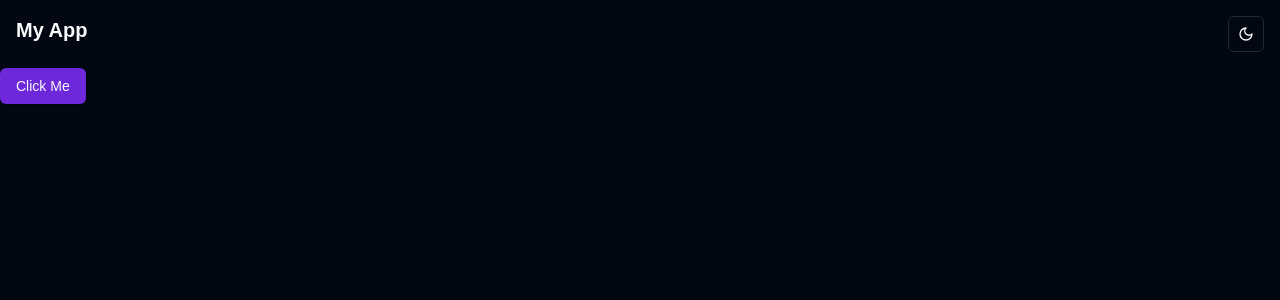
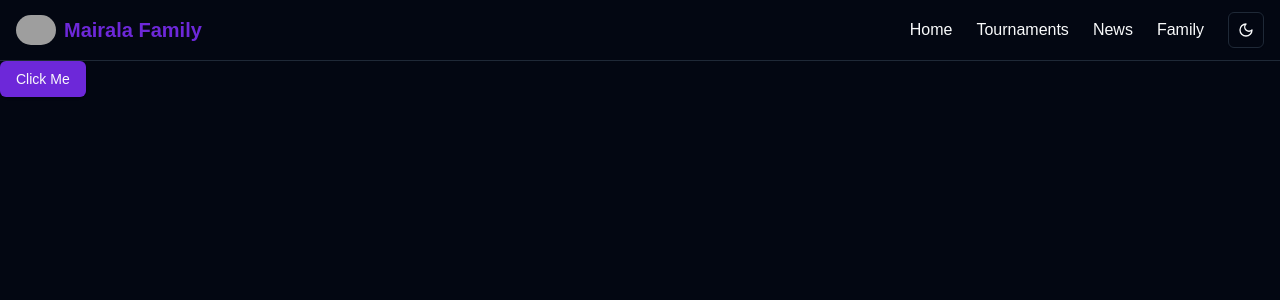
Before and after one commit to shahenwaz/mairala_family, a Next.js app: page / in a window 1280 px wide. Shown: the top 300 px of the page. Built offline with nearby package versions, Linux system fonts and the light colour scheme; grey boxes are pictures that could not be loaded.

Commit message:
Navbar component added

```diff
--- a/app/layout.tsx
+++ b/app/layout.tsx
@@ -2,7 +2,7 @@ import type { Metadata } from "next";
 import localFont from "next/font/local";
 import "./globals.css";
 import { ThemeProvider } from "@/components/theme-provider";
-import Header from "@/components/Header";
+import Navbar from "@/components/ui/Navbar";
 
 const geistSans = localFont({
   src: "./fonts/GeistVF.woff",
@@ -16,8 +16,8 @@ const geistMono = localFont({
 });
 
 export const metadata: Metadata = {
-  title: "Create Next App",
-  description: "Generated by create next app",
+  title: "Mairala Family",
+  description: "Mairala Family, a social hangout platform.",
 };
 
 export default function RootLayout({
@@ -28,15 +28,18 @@ export default function RootLayout({
   return (
     <html lang="en" suppressHydrationWarning>
       <body
-        className={`${geistSans.variable} ${geistMono.variable} antialiased`}
+        className={`${geistSans.variable} ${geistMono.variable} antialiased bg-background text-foreground`}
       >
         <ThemeProvider
           attribute="class"
-          defaultTheme="dark" // Set dark mode as the default
+          defaultTheme="dark" // Set dark mode as the default theme
           enableSystem
           disableTransitionOnChange
         >
-          <Header />
+          {/* Navbar integrated */}
+          <Navbar />
+
+          {/* Main content area */}
           <main>{children}</main>
         </ThemeProvider>
       </body>
--- a/components/Header.tsx
+++ /dev/null
@@ -1,10 +0,0 @@
-import { ModeToggle } from "@/components/mode-toggle";
-
-export default function Header() {
-  return (
-    <header className="flex justify-between p-4">
-      <h1 className="text-xl font-bold">My App</h1>
-      <ModeToggle />
-    </header>
-  );
-}
--- /dev/null
+++ b/components/ui/Navbar.tsx
@@ -0,0 +1,86 @@
+import React, { useState } from "react";
+import Image from "next/image";
+import Link from "next/link";
+import { Menu, X } from "lucide-react"; // Icons from lucide-react
+import { ModeToggle } from "@/components/ui/mode-toggle"; // Import ModeToggle component
+
+const Navbar = () => {
+  const [isMobileMenuOpen, setIsMobileMenuOpen] = useState(false);
+
+  const toggleMobileMenu = () => {
+    setIsMobileMenuOpen(!isMobileMenuOpen);
+  };
+
+  return (
+    <header className="bg-background border-b border-border sticky top-0 z-50">
+      <div className="container mx-auto px-4 py-3 flex items-center justify-between">
+        {/* Logo Section */}
+        <Link href="/" className="flex items-center space-x-2">
+          <Image
+            src="/images/MF_LOGO.png"
+            alt="Mairala Family Logo"
+            width={40}
+            height={40}
+            className="rounded-full"
+          />
+          <span className="text-xl font-bold text-primary">Mairala Family</span>
+        </Link>
+
+        {/* Desktop Menu */}
+        <nav className="hidden md:flex items-center space-x-6">
+          {["Home", "Tournaments", "News", "Family"].map((page) => (
+            <Link
+              key={page}
+              href={`/${page.toLowerCase()}`}
+              className="text-foreground hover:text-primary transition-colors"
+            >
+              {page}
+            </Link>
+          ))}
+
+          {/* Mode Toggle Button */}
+          <div className="ml-6">
+            <ModeToggle />
+          </div>
+        </nav>
+
+        {/* Mobile Hamburger Menu */}
+        <button
+          onClick={toggleMobileMenu}
+          className="md:hidden p-2 rounded-lg hover:bg-muted focus:outline-none focus:ring-2 focus:ring-ring"
+        >
+          {isMobileMenuOpen ? (
+            <X className="w-6 h-6" />
+          ) : (
+            <Menu className="w-6 h-6" />
+          )}
+        </button>
+      </div>
+
+      {/* Mobile Menu */}
+      {isMobileMenuOpen && (
+        <div className="md:hidden bg-card border-t border-border">
+          <nav className="flex flex-col items-center py-4 space-y-2">
+            {["Home", "Tournaments", "News", "Family"].map((page) => (
+              <Link
+                key={page}
+                href={`/${page.toLowerCase()}`}
+                className="text-foreground hover:text-primary block transition-colors"
+                onClick={() => setIsMobileMenuOpen(false)} // Close menu on link click
+              >
+                {page}
+              </Link>
+            ))}
+
+            {/* Mode Toggle for Mobile */}
+            <div className="pt-4">
+              <ModeToggle />
+            </div>
+          </nav>
+        </div>
+      )}
+    </header>
+  );
+};
+
+export default Navbar;
```
Also changed, not shown: app/(root)/page.tsx (renamed from app/page.tsx), components/ui/mode-toggle.tsx (renamed from components/mode-toggle.tsx), 1 other file (tests, documents, lock files or other folders).
